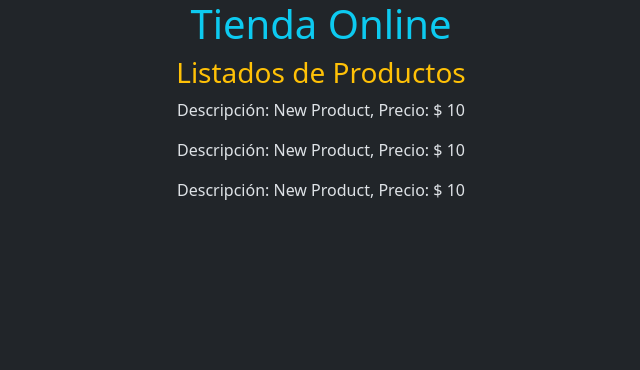
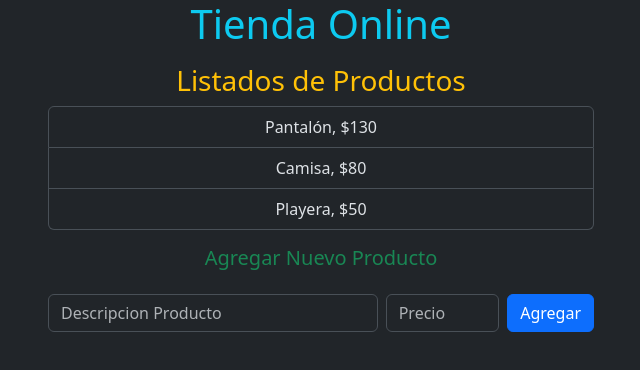
Before and after one commit to fjjt3/Angular2024, an Angular app: page / in a window 1280 px wide. Shown: the top 370 px of the page, without its empty margins (319-959 px from the left). Built offline with nearby package versions, Linux system fonts and the light colour scheme.

Commit message:
Add: Agregar Producto

```diff
--- a/src/app/listado-productos/listado-productos.component.html
+++ b/src/app/listado-productos/listado-productos.component.html
@@ -1,4 +1,24 @@
-<h3 class="text-warning">Listados de Productos</h3>
-<app-producto/>
-<app-producto/>
-<app-producto/>
+<div class="container mt-3">
+    <h3 class="text-warning">Listados de Productos</h3>
+    <ul class="list-group w-50 mx-auto">
+        @for(producto of productos; track producto){
+            <li class="list-group-item text-center">
+                {{producto.descripcion}},
+                ${{producto.precio}}
+            </li>
+        }
+    </ul>
+    <h5 class="text-success mt-3">Agregar Nuevo Producto</h5>
+    <form class="d-flex justify-content-between align-items-center my-4 w-50 mx-auto">
+        <input type="text" id="descripcion" name="descripcion" placeholder="Descripcion Producto"
+        class="form-control me-2 w-75"
+        autocomplete="off" [(ngModel)]="descriptionInput"/>
+
+        <input type="number" id="precio" name="precio" placeholder="Precio"
+        class="form-control me-2 w-25"
+         [(ngModel)]="precioInput"/>
+
+         <button type="submit" class="btn btn-primary"
+         (click)="agregarProducto()">Agregar</button>
+    </form>
+</div>
--- a/src/app/listado-productos/listado-productos.component.ts
+++ b/src/app/listado-productos/listado-productos.component.ts
@@ -1,13 +1,35 @@
 import { Component } from '@angular/core';
 import { ProductoComponent } from '../producto/producto.component';
+import { Producto } from '../producto/producto.model';
+import { FormsModule } from '@angular/forms';
 
 @Component({
   selector: 'app-listado-productos',
   standalone: true,
-  imports: [ProductoComponent],
+  imports: [ProductoComponent, FormsModule],
   templateUrl: './listado-productos.component.html',
   styleUrl: './listado-productos.component.css'
 })
 export class ListadoProductosComponent {
+  productos: Producto[]= [
+    new Producto('Pantalón', 130.0),
+    new Producto('Camisa', 80.0),
+    new Producto('Playera', 50.0)
+  ];
 
+  descriptionInput: string = '';
+  precioInput: number | null = null;
+
+  agregarProducto(){
+    if(this.descriptionInput.trim() === '' || this.precioInput == null || this.precioInput <=0){
+      console.log('Debe ingresar una descrpción y precio valido');
+      return;
+    }
+    const producto = new Producto (this.descriptionInput, this.precioInput);
+    this.productos.push(producto);
+
+    this.descriptionInput = '';
+    this.precioInput = null;
+
+  }
 }
--- /dev/null
+++ b/src/app/producto/producto.model.ts
@@ -0,0 +1,7 @@
+export class Producto{
+    constructor(
+        public descripcion: string,
+        public precio: number
+
+    ){}
+}
```
